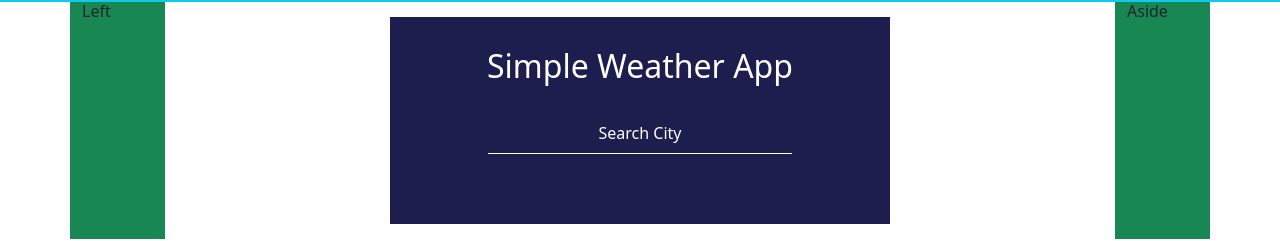
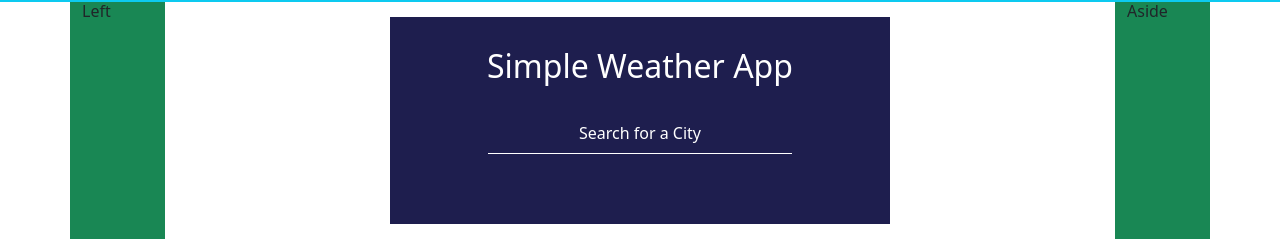
Before and after one commit to ervkgithub/cepta_react_training, a React (Create React App) app: page /weatherapp in a window 1280 px wide. Shown: the part 235-476 px from the top of the page. Built offline with nearby package versions, Linux system fonts and the light colour scheme; no server answers.

Commit message:
small changes

```diff
--- a/src/component/WeatherApp/WeatherApp.js
+++ b/src/component/WeatherApp/WeatherApp.js
@@ -12,10 +12,20 @@ const WeatherApp = () => {
     const handleSearch = (e) => {
         setSearchCity(e.target.value);
         console.log("searchcity", searchcity);
-        setLattitude(lattitude => weatherdata.data.location.lat);
-        setLongitude(longitude => weatherdata.data.location.lon);
+
         console.log("setLattitude", lattitude);
         console.log("setLongitude", longitude);
+        if(e.target.value === ""){
+            setLattitude(lattitude => 51.52);
+            setLongitude(longitude => 0.12);
+            setSearchCity("London");
+            console.log("if")
+        }
+        else{
+            setLattitude(lattitude => weatherdata.data.location.lat);
+            setLongitude(longitude => weatherdata.data.location.lon);
+            console.log("else")
+        }
     }
 
     useEffect(() => {
@@ -28,6 +38,7 @@ const WeatherApp = () => {
                 'X-RapidAPI-Key': '5a1042ca4cmsh594219d84e8fabap111938jsn2079b1264b60'
             }
         };
+        console.log(lattitude, longitude)
         axios.request(options)
             .then((response) => {
                 console.log(response)
@@ -45,7 +56,7 @@ const WeatherApp = () => {
                 <h2>Simple Weather App</h2>
                 <div className='row'>
                     <div className="weather-search-wrap">
-                        <input type="text" id="search" onChange={handleSearch} placeholder="Search City" />
+                        <input type="text" id="search" onChange={handleSearch} placeholder="Search for a City" />
                         {/* <button className="btn btn-danger" type="button" onChange={handleSearch}>Submit</button> */}
                     </div>
                 </div>
```
